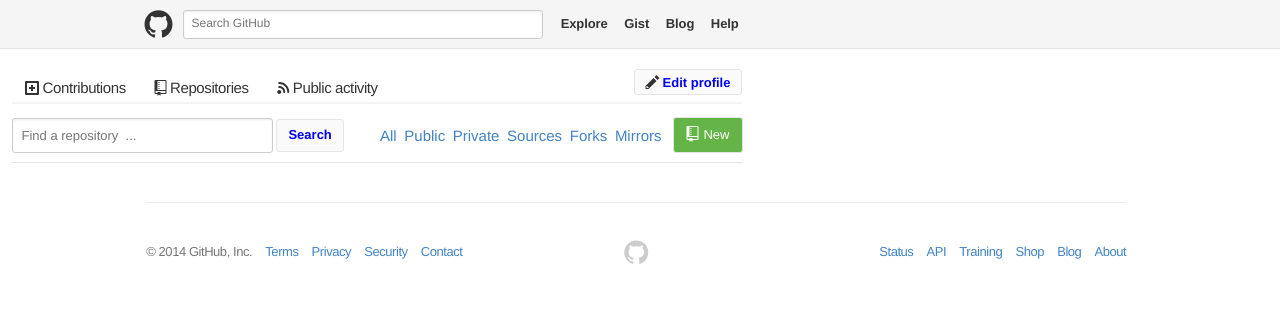
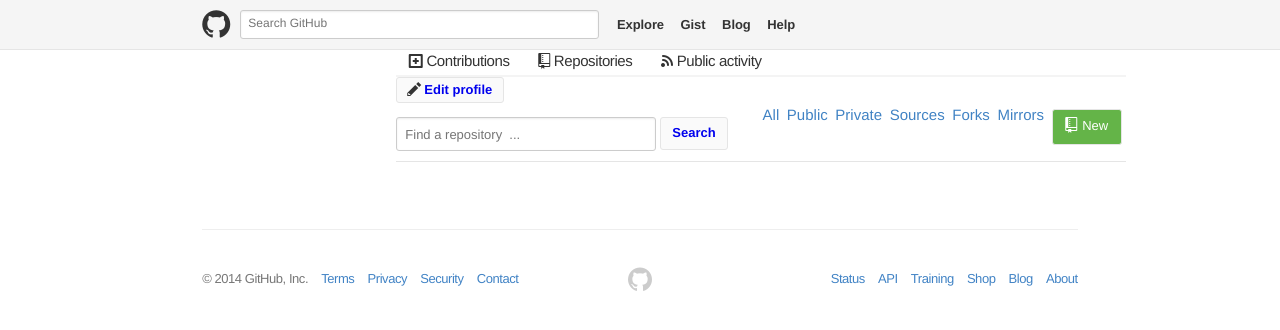
Before and after one commit to MC3D/HW10, a website with bundled scripts: page index.html in a window 1280 px wide. Built offline with nearby package versions, Linux system fonts and the light colour scheme; no server answers.

Commit message:
modified styles

```diff
--- a/app/styles/main.scss
+++ b/app/styles/main.scss
@@ -14,14 +14,19 @@
 #header {
   background-color: #f5f5f5;
   border-bottom: solid 1px #e5e5e5;
-  padding: 15px 0;
+  padding-bottom: 10px;
+  padding-top: 10px;
+
+  #header-block {
+    margin: 0 auto;
+    width: 68.4%;
+  }
 
   .mega-octicon {
     color: #333;
     font-size: 28px;
-    padding-left: 144.5px;
-    position: absolute;
-    top: 10.2px;
+    line-height: 11px;
+    vertical-align: middle;
   }
 
   .mega-octicon:hover {
@@ -37,10 +42,9 @@
       border-radius: 3px;
       box-shadow: inset 0 1px 2px rgba(0, 0, 0, .075);
       font-size: 12px;
-      margin-left: 183px;
+      margin-left: 6px;
+      margin-right: 14px;
       padding: 4.25px 6px 5.5px 7.5px;
-      position: absolute;
-      top: 10px;
       vertical-align: middle;
       width: 344px;
     }
@@ -48,14 +52,12 @@
 
   #links-left {
     display: inline-block;
-    margin-left: 557px;
   }
 
   #links-right {
-    bottom: 11px;
+    display: inline-block;
     float: right;
-    margin-right: 263px;
-    position: relative;
+
 
     .links {
       padding-right: 15px;
@@ -65,6 +67,11 @@
   li {
     display: inline-block;
     list-style: none;
+
+    * {
+      line-height: 11px;
+      vertical-align: middle;
+    }
   }
 
   .links {
@@ -85,13 +92,15 @@
     vertical-align: -webkit-baseline-middle;
   }
 
+  .avatar {
+    line-height: 11px;
+    vertical-align: -webkit-baseline-middle;
+  }
+
   .avatar img {
     border-radius: 3px;
     height: 20px;
-    position: relative;
-    right: 5px;
-    top: 10px;
-    width: 20px;
+
   }
 
   .octicon-inbox {
@@ -107,11 +116,16 @@
   }
 }
 
+#page-container{
+  margin: 0 auto;
+  text-align: -webkit-center;
+}
+
 #sidebar {
   display: inline-block;
-  float: left;
-  margin-left: 146px;
   margin-right: 4px;
+  text-align: left;
+  vertical-align: top;
   width: 234px;
 
   ul {
@@ -208,9 +222,7 @@
 #main-content {
   display: inline-block;
   margin-bottom: 27px;
-  margin-left: 12px;
-  position: relative;
-  top: 28px;
+  text-align: -webkit-left;
   width: 730px;
 
 
@@ -247,8 +259,6 @@
 
   .edit-button {
     background-color: #fafafa;
-    bottom: 35px;
-    float: right;
     height: 26px;
     width: 108px;
 
@@ -300,12 +310,8 @@
   }
 
   #nav {
-    bottom: 18px;
     display: inline-block;
-    left: 337px;
     margin-left: 31px;
-    position: relative;
-
   }
 
   .content-nav {
@@ -329,9 +335,6 @@
   .new-button {
     background-color: #64b448;
     height: 36px;
-    left: 661px;
-    position: absolute;
-    top: 40px;
     width: 70px;
 
     a {
@@ -364,6 +367,7 @@
   }
 
   .repoupdated {
+    color: #928c88;
     margin-top: 5px;
   }
 
@@ -387,8 +391,8 @@
 
 
 #footer-container {
-  margin: 0 146.3px;
-  width: 980px;
+  margin: 0 auto;
+  width: 68.4%;
 }
 
 #footer {
--- a/index.html
+++ b/index.html
@@ -11,6 +11,8 @@
 
       <div id="header">
 
+        <div id="header-block"
+
         <a href="https://github.com/"><span class="mega-octicon octicon-mark-github"></span></a>
 
         <form class="search-box"><input class="input-text" type="text" placeholder="Search GitHub"></form>
@@ -22,9 +24,11 @@
           <li><a class="links" href="https://help.github.com/">Help</a></li>
         </ul>
 
+
+
         <script type='text/template' id="header-user">
           <ul id="links-right">
-            <li><a class="links avatar" href="<%= avatar_url %>"><img src="<%= avatar %>"><span class= align><%= username %></span></a></li>
+            <li><a class="links avatar" href="<%= avatar_url %>"><span class= align><img src="<%= avatar %>"> <%= username %></span></a></li>
             <li><a class="links align" href="https://github.com/<%= username %>"><span class="octicon octicon-plus"></span><span class="octicon octicon-triangle-down"></a></li>
             <li><a class="links align" href="https://github.com/notifications"><span class="octicon octicon-inbox"></span></a></li>
             <li><a class="links align" href="https://github.com/settings/profile"><span class="octicon octicon-gear"></span></a></li>
@@ -32,7 +36,10 @@
           </ul>
         </script>
 
+</div>
       </div>
+
+      <div id="page-container">
 
       <div id="sidebar">
         <script type='text/template' id="sidebar-user">
@@ -99,6 +106,7 @@
         </script>
 
     </div>
+  </div>
 
   <div id="footer-container">
     <div id=footer>
--- a/script.js
+++ b/script.js
@@ -33,7 +33,7 @@
           userData.org_name = item.login;
         });
 
-          renderTemplate('#header-user', '#header', userData);
+          renderTemplate('#header-user', '#header-block', userData);
           renderTemplate('#sidebar-user', '#sidebar', userData);
     });
   });
```
Also changed, not shown: dist/styles/main.css.
